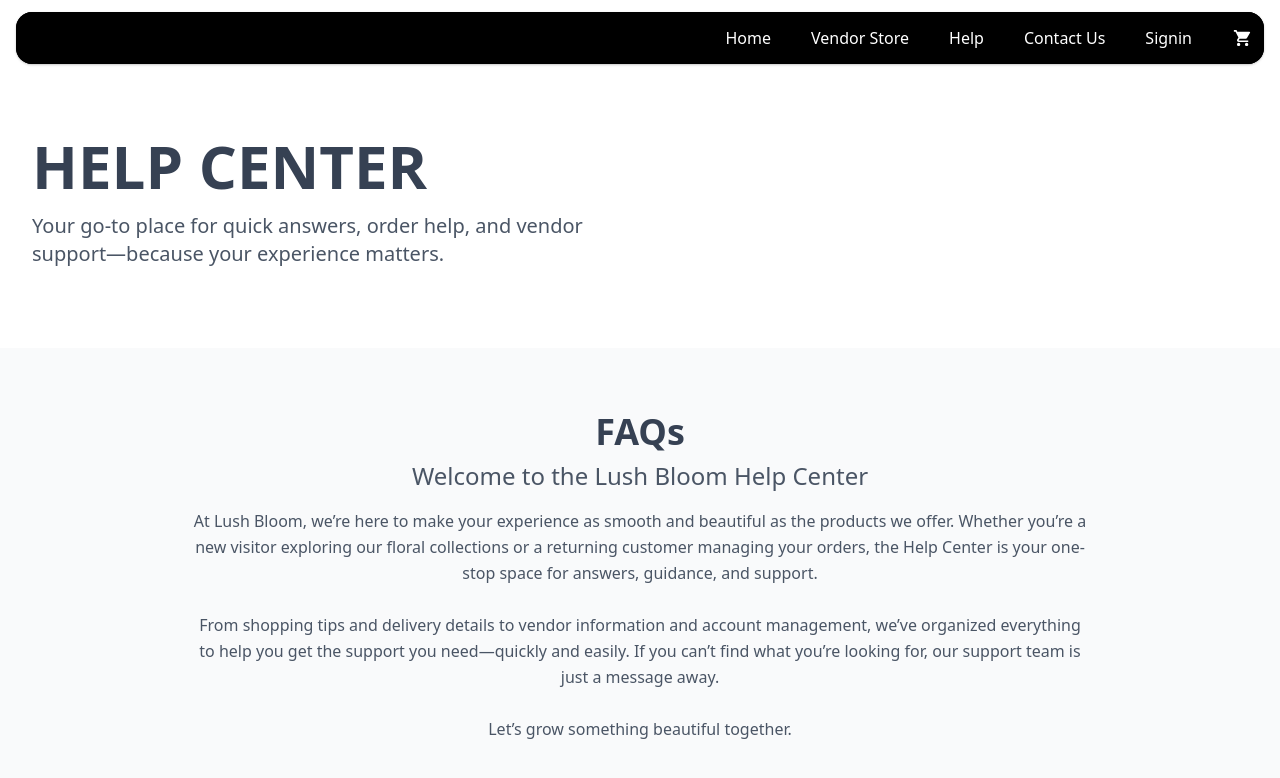
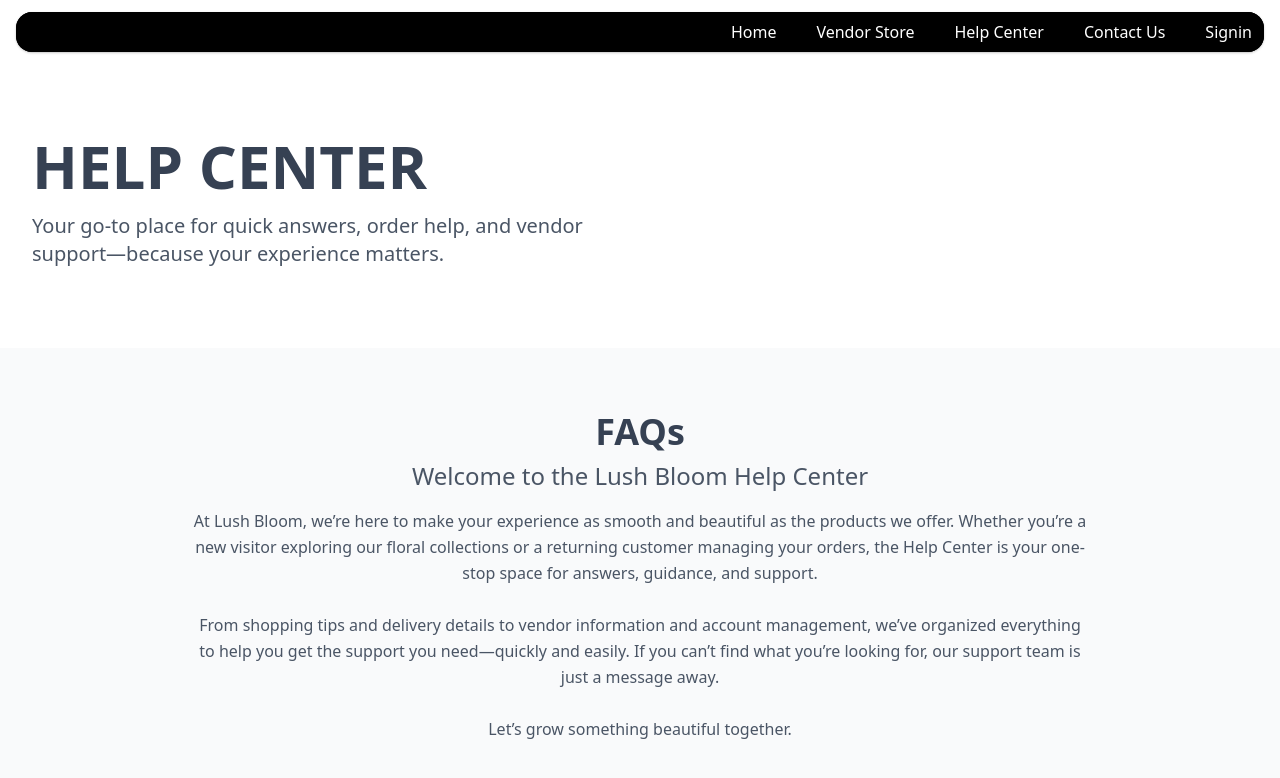
Before and after one commit to tobias-omondi/LushBloom, a React (Vite) app in the folder Lushbloombeauty/: page /help in a window 1280 px wide. Shown: the top 778 px of the page. Built offline with nearby package versions, Linux system fonts and the light colour scheme.

Commit message:
DELETED cart icon and router page

```diff
--- a/Lushbloombeauty/src/Navbar.jsx
+++ b/Lushbloombeauty/src/Navbar.jsx
@@ -1,6 +1,5 @@
 import React, { useState, useEffect } from 'react';
 import { Link } from 'react-router-dom';
-import { IoMdCart } from "react-icons/io";
 import { CiMenuFries } from "react-icons/ci";
 import { IoMdClose } from "react-icons/io";
 import './App.css';
@@ -51,14 +50,9 @@ const Navbar = () => {
         <ul className='hidden list-none md:flex md:flex-row justify-end gap-8 bg-black w-full rounded-2xl text-white font-medium items-center p-2 shadow'>
           <li><Link to="/" className='hover:text-gray-300 transition-colors py-2 px-1'>Home</Link></li>
           <li><Link to="/vendor-store" className='hover:text-gray-300 transition-colors py-2 px-1'>Vendor Store</Link></li>
-          <li><Link to="/help" className='hover:text-gray-300 transition-colors py-2 px-1'>Help</Link></li>
+          <li><Link to="/help" className='hover:text-gray-300 transition-colors py-2 px-1'>Help Center</Link></li>
           <li><Link to="/contact-us" className='hover:text-gray-300 transition-colors py-2 px-1'>Contact Us</Link></li>
           <li><Link to="/sign-in" className='hover:text-gray-300 transition-colors py-2 px-1'>Signin</Link></li>
-          <li>
-            <Link to="/cart" className='hover:text-gray-300 transition-colors flex items-center py-2 px-1'>
-              <IoMdCart size={20} />
-            </Link>
-          </li>
         </ul>
 
         {/* Mobile Menu Button */}
@@ -88,15 +82,9 @@ const Navbar = () => {
           '>
             <li><Link to="/" onClick={toggleMenu} className='hover:text-gray-300 transition-colors block py-3'>Home</Link></li>
             <li><Link to="/vendor-store" onClick={toggleMenu} className='hover:text-gray-300 transition-colors block py-3'>Vendor Store</Link></li>
-            <li><Link to="/help" onClick={toggleMenu} className='hover:text-gray-300 transition-colors block py-3'>Help</Link></li>
+            <li><Link to="/help" onClick={toggleMenu} className='hover:text-gray-300 transition-colors block py-3'>Help Center</Link></li>
             <li><Link to="/contact-us" onClick={toggleMenu} className='hover:text-gray-300 transition-colors block py-3'>Contact Us</Link></li>
             <li><Link to="/sign-in" onClick={toggleMenu} className='hover:text-gray-300 transition-colors block py-3'>Signin</Link></li>
-            <li>
-              <Link to="/cart" onClick={toggleMenu} className='hover:text-blue-300 transition-colors flex justify-center items-center py-3'>
-                <IoMdCart size={24} className="mr-2" />
-                Cart
-              </Link>
-            </li>
           </ul>
         </div>
       </div>
```
